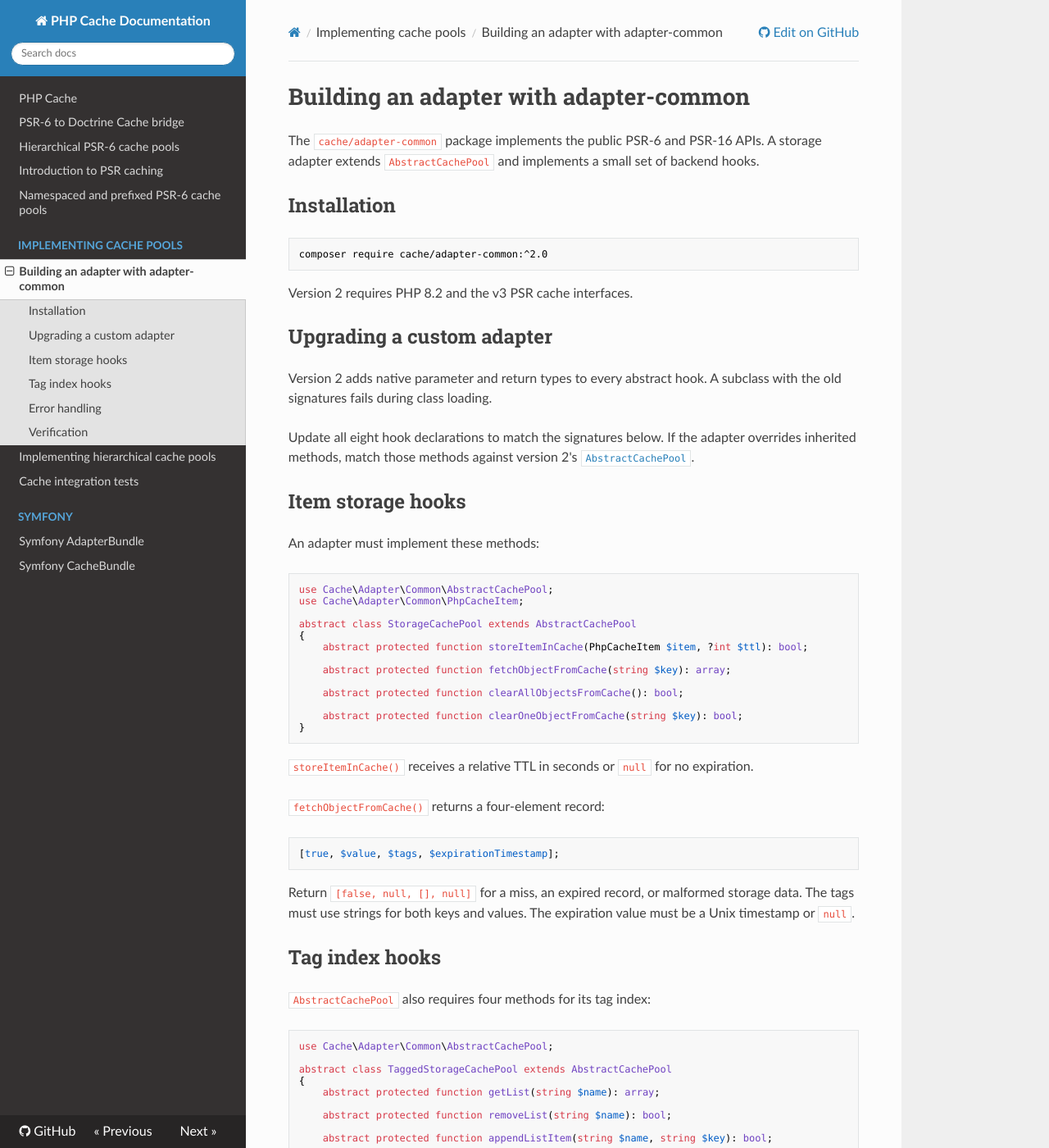
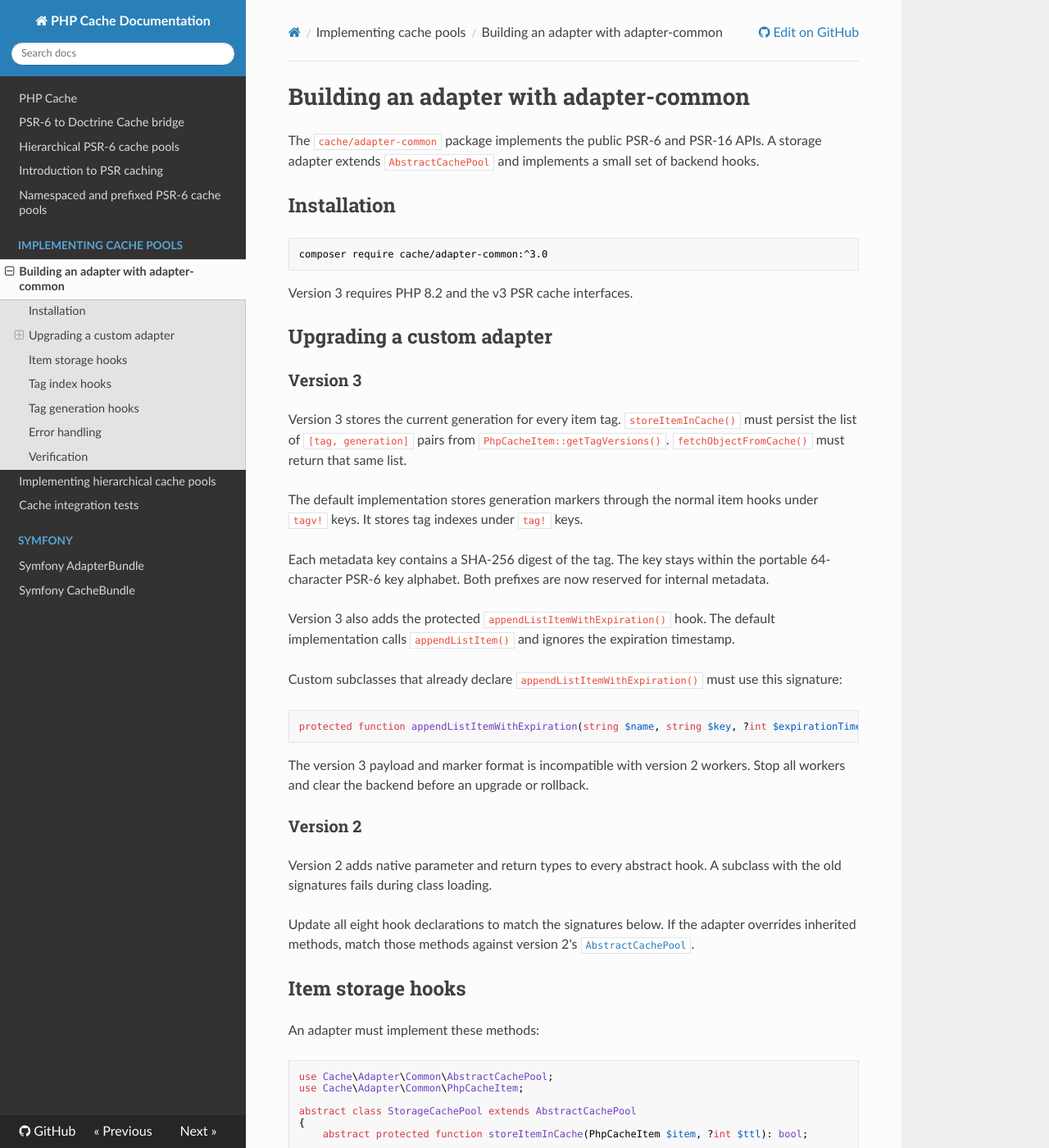
Before and after one commit to php-cache/documentation, an MkDocs documentation site: the page built from docs/implementing-cache-pools/adapter-common.md, in a window 1280 px wide and 1400 px high. Shown: the whole window at 82% size. Built offline with MkDocs 1.6.1, drawn with Linux system fonts in a browser that asks for light colours; nearby versions of some CDN libraries; some of the changed text lies outside the part shown.

Commit message:
docs: document cache 3

````diff
--- a/docs/implementing-cache-pools/adapter-common.md
+++ b/docs/implementing-cache-pools/adapter-common.md
@@ -5,12 +5,32 @@
 ## Installation
 
 ```bash
-composer require cache/adapter-common:^2.0
+composer require cache/adapter-common:^3.0
 ```
 
-Version 2 requires PHP 8.2 and the v3 PSR cache interfaces.
+Version 3 requires PHP 8.2 and the v3 PSR cache interfaces.
 
 ## Upgrading a custom adapter
+
+### Version 3
+
+Version 3 stores the current generation for every item tag. `storeItemInCache()` must persist the list of `[tag, generation]` pairs from `PhpCacheItem::getTagVersions()`. `fetchObjectFromCache()` must return that same list.
+
+The default implementation stores generation markers through the normal item hooks under `tagv!` keys. It stores tag indexes under `tag!` keys.
+
+Each metadata key contains a SHA-256 digest of the tag. The key stays within the portable 64-character PSR-6 key alphabet. Both prefixes are now reserved for internal metadata.
+
+Version 3 also adds the protected `appendListItemWithExpiration()` hook. The default implementation calls `appendListItem()` and ignores the expiration timestamp.
+
+Custom subclasses that already declare `appendListItemWithExpiration()` must use this signature:
+
+```php
+protected function appendListItemWithExpiration(string $name, string $key, ?int $expirationTimestamp): bool;
+```
+
+The version 3 payload and marker format is incompatible with version 2 workers. Stop all workers and clear the backend before an upgrade or rollback.
+
+### Version 2
 
 Version 2 adds native parameter and return types to every abstract hook. A subclass with the old signatures fails during class loading.
 
@@ -44,7 +64,7 @@
 [true, $value, $tags, $expirationTimestamp];
 ```
 
-Return `[false, null, [], null]` for a miss, an expired record, or malformed storage data. The tags must use strings for both keys and values. The expiration value must be a Unix timestamp or `null`.
+Return `[false, null, [], null]` for a miss, an expired record, or malformed storage data. Each tag entry must be a two-element `[tag, generation]` string pair. The expiration value must be a Unix timestamp or `null`.
 
 ## Tag index hooks
 
@@ -69,6 +89,20 @@
 
 Return `false` when the backend cannot update a tag index. `AbstractCachePool` reports that failure from the save, delete, or invalidation operation.
 
+Override `appendListItemWithExpiration()` when the backend can expire a tag index with its items. The third argument is the item's absolute Unix expiration timestamp or `null`.
+
+## Tag generation hooks
+
+The default implementation stores generation markers through the normal item hooks. An adapter can override these protected methods when its backend has a better native representation:
+
+```php
+protected function readTagVersion(string $name): ?string;
+protected function writeTagVersion(string $name, string $version): bool;
+protected function deleteTagVersion(string $name): bool;
+```
+
+`getItem()` validates the stored `[tag, generation]` pairs automatically. An optimized read path that bypasses `getItem()` must call `tagVersionsAreCurrent()` before it returns a stored value.
+
 ## Error handling
 
 Return `false` when a backend operation fails normally. Let backend exceptions reach `AbstractCachePool`, which applies the configured logger and PSR behavior.
````
Also changed, not shown: docs/index.md (+26 -4 lines), docs/symfony/adapter-bundle.md (+14 -6 lines), docs/symfony/cache-bundle.md (+11 -3 lines).
